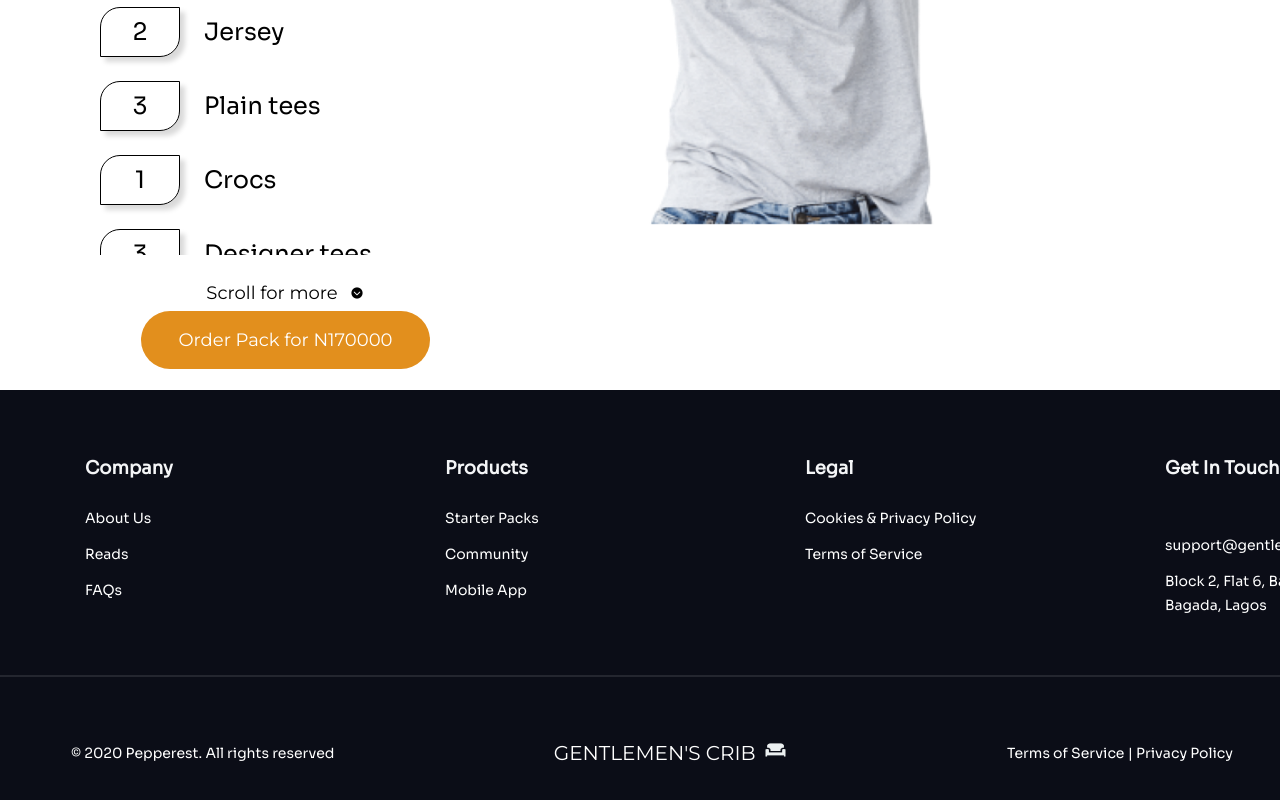
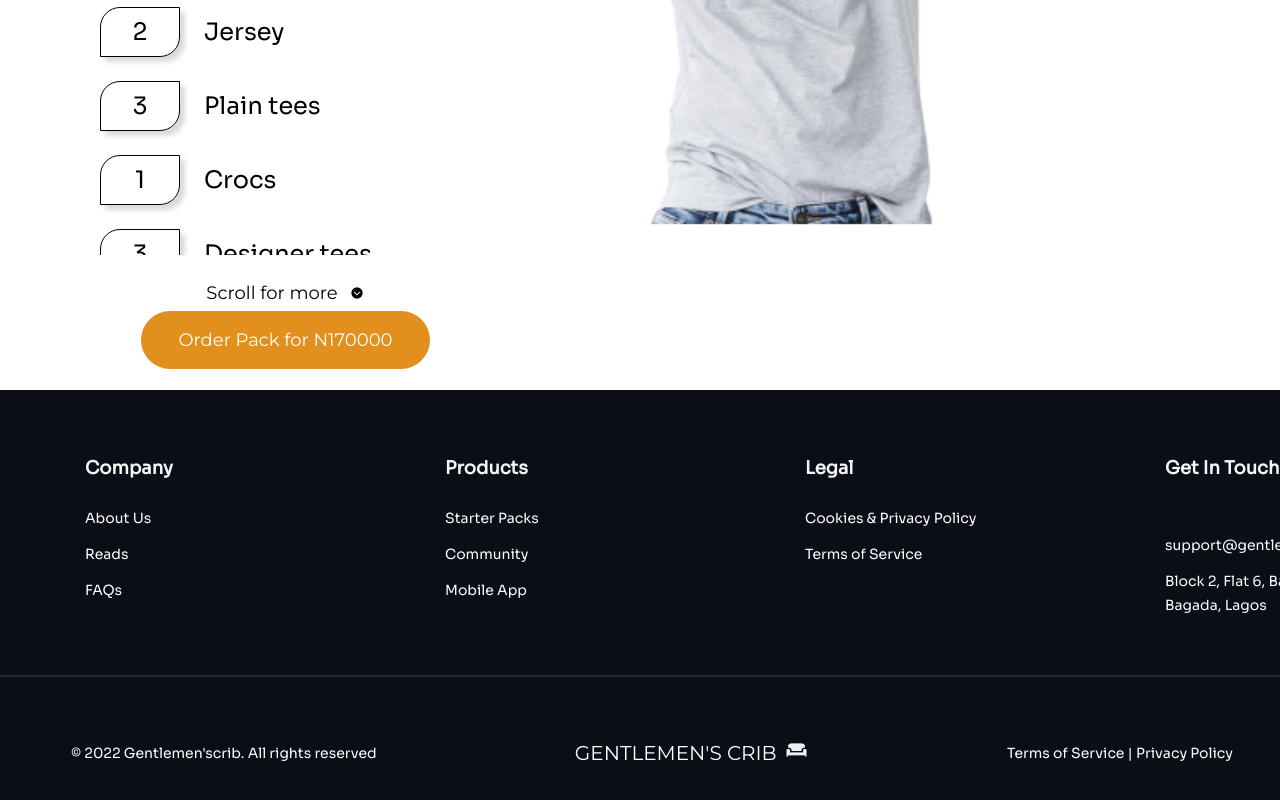
Before and after one commit to chayilDeborah/gentlemenscrib-website, a React (Create React App) app: page / in a window 1280 px wide. Shown: the part 680-1480 px from the top of the page. Built offline with nearby package versions, Linux system fonts and the light colour scheme; a web font is replaced by a local one.

Commit message:
modified footer

```diff
--- a/src/components/Footer.jsx
+++ b/src/components/Footer.jsx
@@ -55,7 +55,7 @@ export const Footer = () => {
         </FooterContainer>
         <FooterBreak />
         <LastSection>
-          <FooterEnd>© 2020 Pepperest. All rights reserved</FooterEnd>
+          <FooterEnd>© 2022 Gentlemen'scrib. All rights reserved</FooterEnd>
           <FooterEnd>
             <LogoContainer>
               <LogoTitle>GENTLEMEN'S CRIB</LogoTitle>
--- a/src/components/Footer.styles.jsx
+++ b/src/components/Footer.styles.jsx
@@ -41,7 +41,6 @@ cursor: pointer;
   padding-left: 8px;
   color: #E28F1D;
 }
-
 `;
 
 export const Link = styled.a`
```
